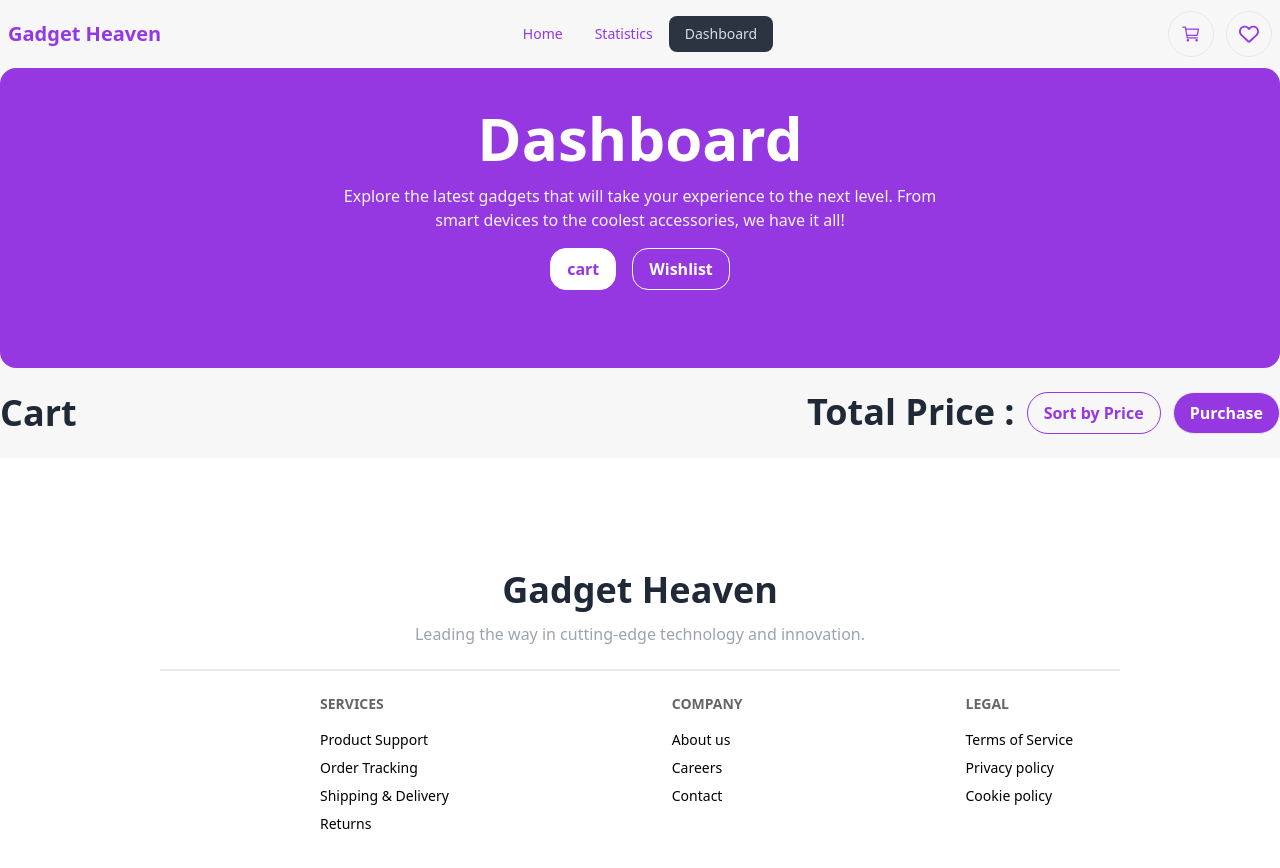
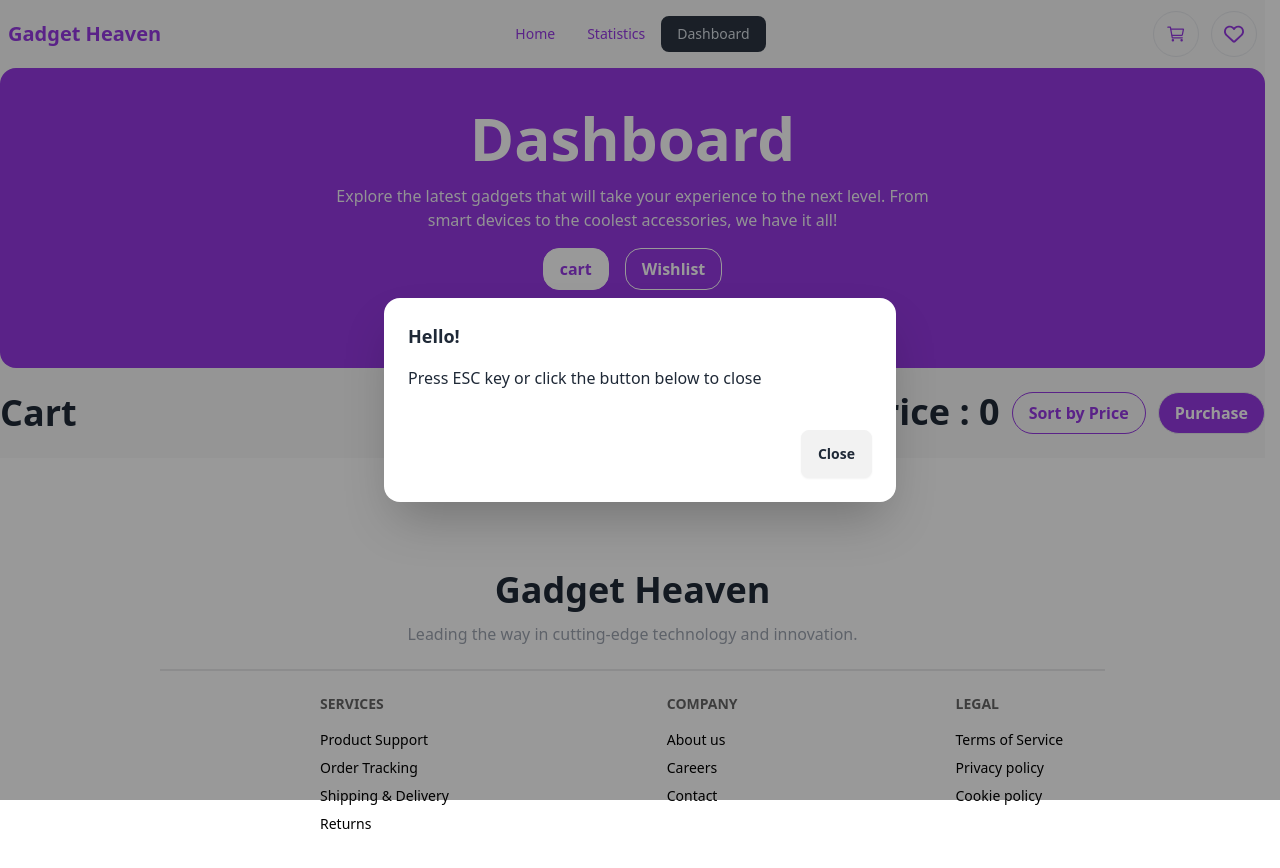
Before and after one commit to programming-hero-web-course-4/b10a8-gadget-heaven-jahid-abir, a React (Vite) app: page /dashboard in a window 1280 px wide. Both pictures are taken after a click on the button "Purchase". Shown: the top 868 px of the page. Built offline with nearby package versions, Linux system fonts and the light colour scheme.

Commit message:
sort by price added

```diff
--- a/src/components/Cart/Cart.jsx
+++ b/src/components/Cart/Cart.jsx
@@ -5,25 +5,46 @@ import CartItem from "../CartItem/CartItem";
 
 
 const Cart = () => {
-    const [gadget,setGadget] = useState([])
-    useEffect(()=>{
+    const [price, setPrice] = useState(0)
+    const [gadget, setGadget] = useState([])
+    useEffect(() => {
         const cartData = getCartItem()
         setGadget(cartData);
-    },[])
+        const totalPrice = cartData.reduce((acc, item) => acc + item.price, 0);
+        setPrice(totalPrice);
+    }, [])
+
+    const handleSortByPrice = () => {
+        const cartData = getCartItem()
+        const sort = [...cartData].sort((a, b) => b.price - a.price)
+        setGadget(sort)
+    }
 
     return (
         <div>
             <div className='flex items-center justify-between my-6'>
                 <h3 className='font-bold text-4xl'>Cart</h3>
                 <div className="flex gap-3">
-                    <h3 className='font-bold text-4xl'>Total Price : </h3>
-                    <button className='px-4 py-2 rounded-3xl font-bold border border-primary text-primary'>Sort by Price</button>
-                    <button className='px-4 py-2 rounded-3xl font-bold border bg-primary text-white'>Purchase</button>
+                    <h3 className='font-bold text-4xl'>Total Price : {price} </h3>
+                    <button onClick={() => handleSortByPrice()} className='px-4 py-2 rounded-3xl font-bold border border-primary text-primary'>Sort by Price</button>
+                    <button onClick={()=>document.getElementById('my_modal_5').showModal()} className='px-4 py-2 rounded-3xl font-bold border bg-primary text-white'>Purchase</button>
                 </div>
+                <dialog id="my_modal_5" className="modal modal-bottom sm:modal-middle">
+                    <div className="modal-box">
+                        <h3 className="font-bold text-lg">Hello!</h3>
+                        <p className="py-4">Press ESC key or click the button below to close</p>
+                        <div className="modal-action">
+                            <form method="dialog">
+                                {/* if there is a button in form, it will close the modal */}
+                                <button className="btn">Close</button>
+                            </form>
+                        </div>
+                    </div>
+                </dialog>
             </div>
             {
-            gadget.map(gadget => <CartItem gadget={gadget} key={gadget.product_id}></CartItem>)
-          }
+                gadget.map(gadget => <CartItem gadget={gadget} key={gadget.product_id}></CartItem>)
+            }
         </div>
     );
 };
--- a/src/components/NavBar/NavBar.jsx
+++ b/src/components/NavBar/NavBar.jsx
@@ -42,8 +42,10 @@ const NavBar = () => {
                 </ul>
             </div>
             <div className="navbar-end">
-                <NavLink to={'/dashboard'}><button className="px-3 py-3 rounded-full border text-xl mr-3"><IoCartOutline /></button></NavLink>
+                <NavLink to={'/dashboard'}><button className="px-3 py-3 rounded-full border text-xl mr-3"><IoCartOutline /></button>
                 <button className="px-3 py-3 rounded-full border text-xl"><FaRegHeart /></button>
+                </NavLink>
+
             </div>
         </div>
     );
```
